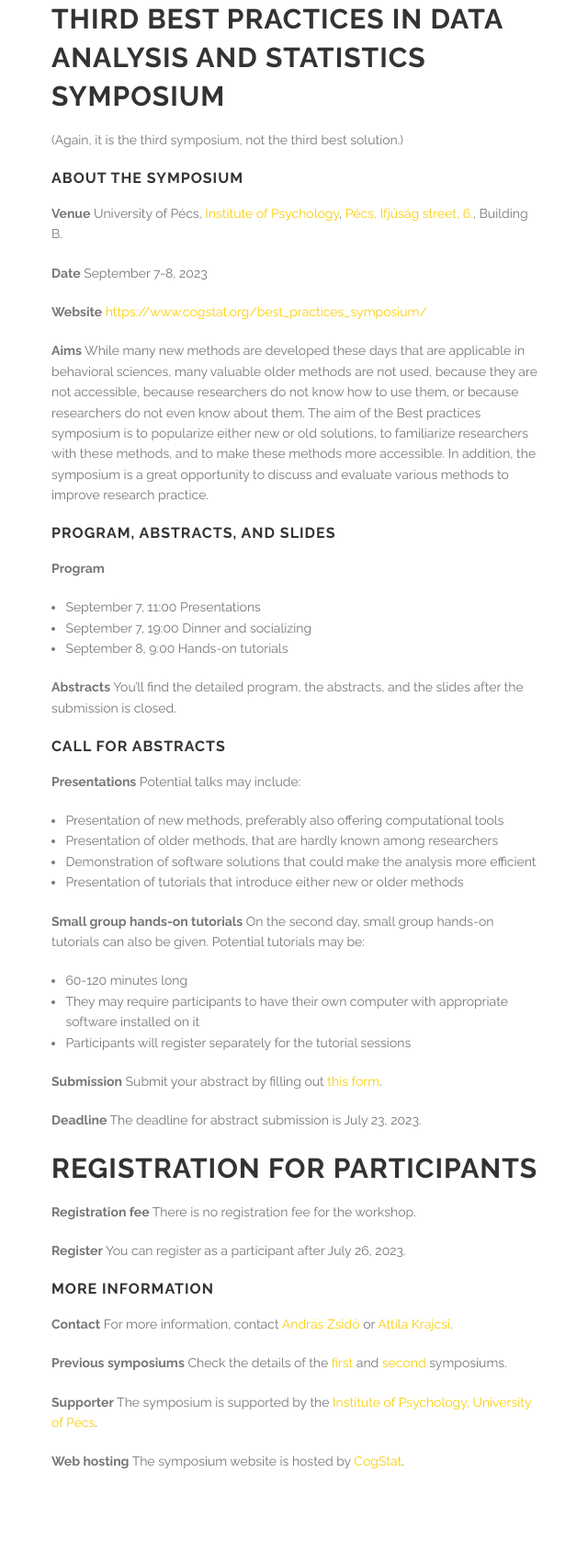
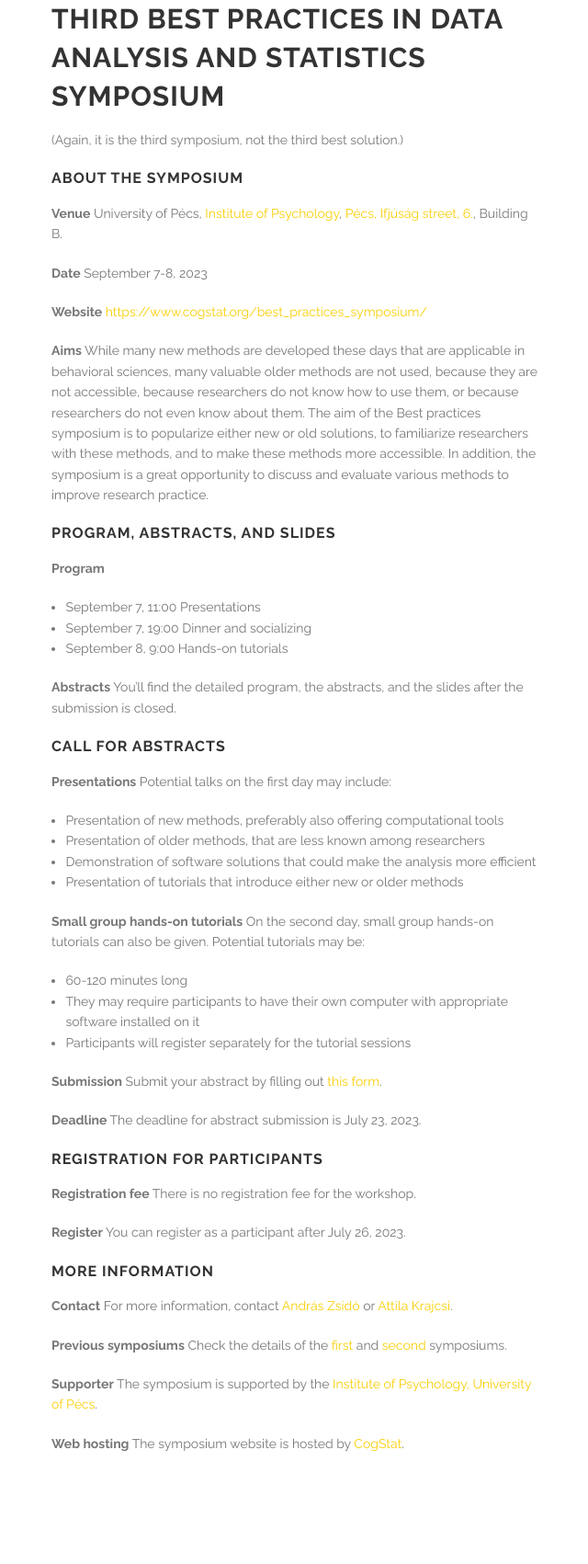
Before and after one commit to cogstat/cogstat_website, a Jekyll site: the page built from best_practices_symposium/index.md, in a window 1280 px wide. Shown: the whole page at 92% size, without its empty margins (39-679 px from the left). Built offline with Jekyll 4.4.1, drawn with Linux system fonts in a browser that asks for light colours.

Commit message:
Update index.md

```diff
--- a/best_practices_symposium/index.md
+++ b/best_practices_symposium/index.md
@@ -27,9 +27,9 @@ __Abstracts__ You’ll find the detailed program, the abstracts, and the slides
 
 ### Call for abstracts
 
-__Presentations__ Potential talks may include:
+__Presentations__ Potential talks on the first day may include:
 * Presentation of new methods, preferably also offering computational tools
-* Presentation of older methods, that are hardly known among researchers
+* Presentation of older methods, that are less known among researchers
 * Demonstration of software solutions that could make the analysis more efficient
 * Presentation of tutorials that introduce either new or older methods
 
@@ -42,7 +42,7 @@ __Submission__ Submit your abstract by filling out [this form](https://forms.gle
 
 __Deadline__ The deadline for abstract submission is July 23, 2023.
 
-## Registration for participants
+### Registration for participants
 
 __Registration fee__ There is no registration fee for the workshop.
 
@@ -50,7 +50,7 @@ __Register__ You can register as a participant after July 26, 2023. <!--Admissio
 
 ### More information
 
-__Contact__ For more information, contact [András Zsidó](zsido.andras@pte.hu) or [Attila Krajcsi](mailto:krajcsi.attila@ppk.elte.hu).
+__Contact__ For more information, contact [András Zsidó](mailto:zsido.andras@pte.hu) or [Attila Krajcsi](mailto:krajcsi.attila@ppk.elte.hu).
 
 __Previous symposiums__ Check the details of the [first](2017/index.html) and [second](2019/index.html) symposiums.
 
```
